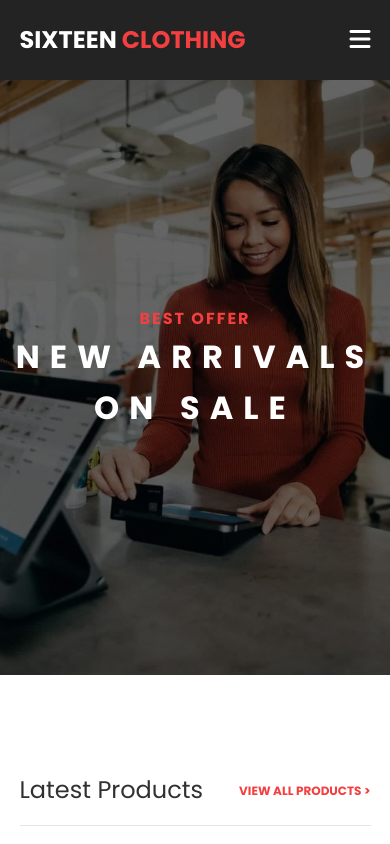
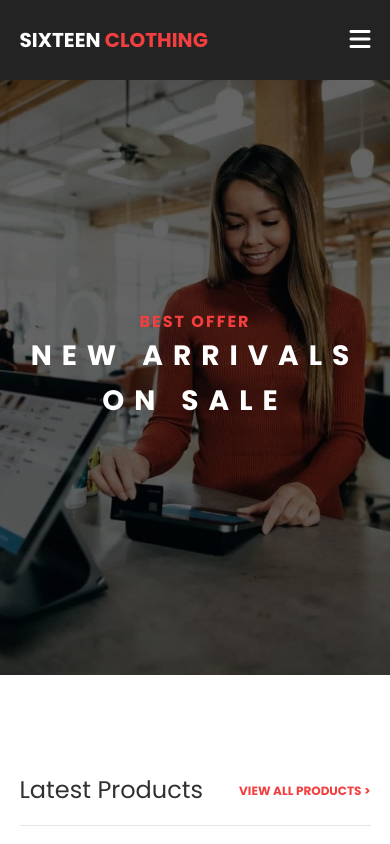
Before and after one commit to scottbarclayjs/sixteenClothing, a plain HTML site: page index.html in a window 390 px wide. Shown: the top 844 px of the page. Drawn offline with Linux system fonts and the light colour scheme.

Commit message:
fixed mobile bug

```diff
--- a/scss/_queries.scss
+++ b/scss/_queries.scss
@@ -69,7 +69,7 @@
 	}
 
 	.header {
-		.header-background {
+		div.header-background {
 			left: 0;
 			&.showBG {
 				animation: none;
@@ -95,16 +95,26 @@
 }
 
 @media (max-width: 765px) {
+	nav.nav {
+		.nav-content {
+			.nav-left {
+				h2 {
+					font-size: 1.25rem;
+				}
+			}
+		}
+	}
 	header.header,
 	header.aboutUs-header,
 	header.contactUs-header,
 	header.ourProducts-header {
 		.header-text {
+			max-width: 98vw;
 			h3 {
 				font-size: 1rem;
 			}
 			h1 {
-				font-size: 2rem;
+				font-size: 1.75rem;
 			}
 		}
 	}
```
Also changed, not shown: css/style.css.
